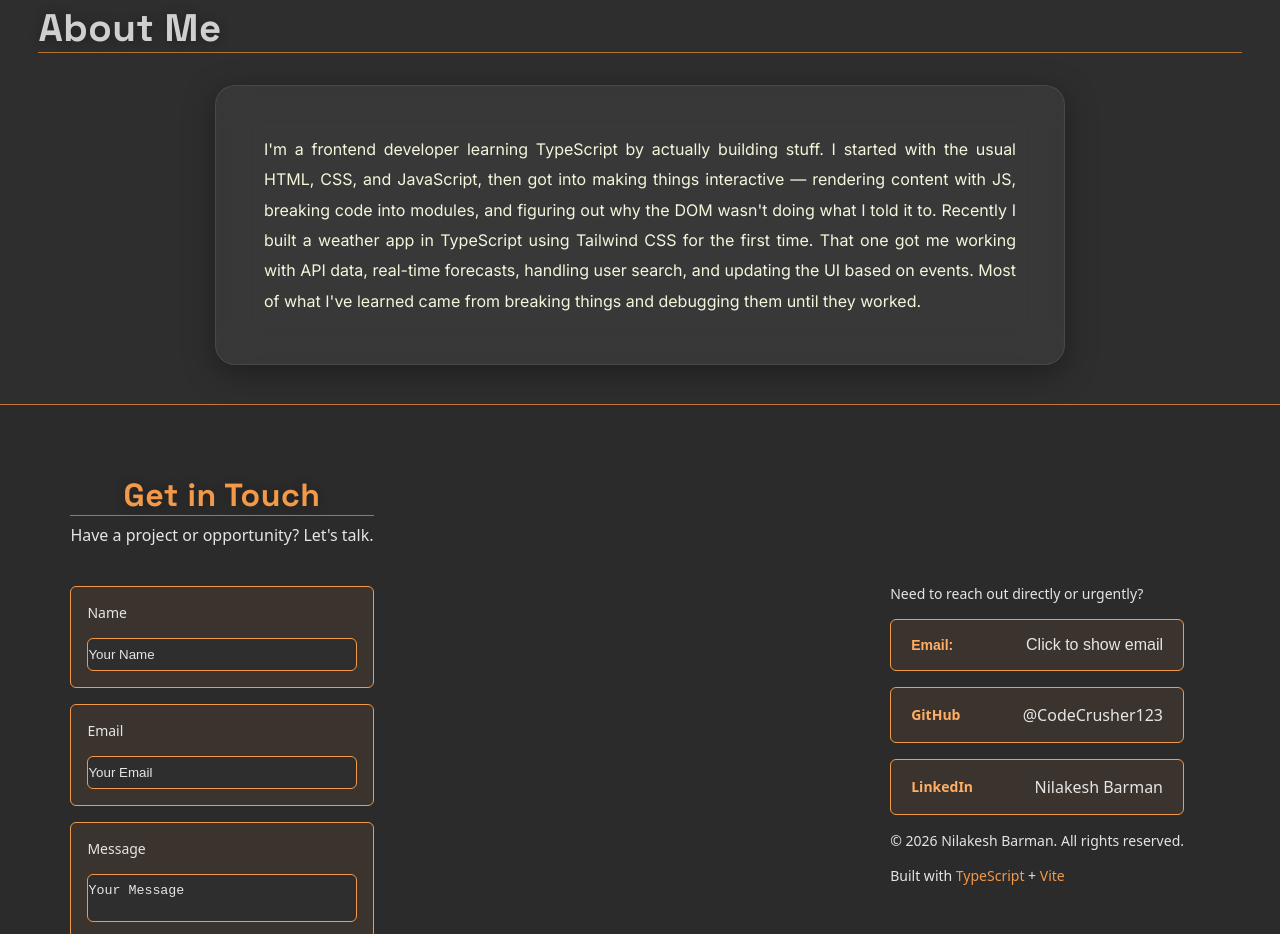
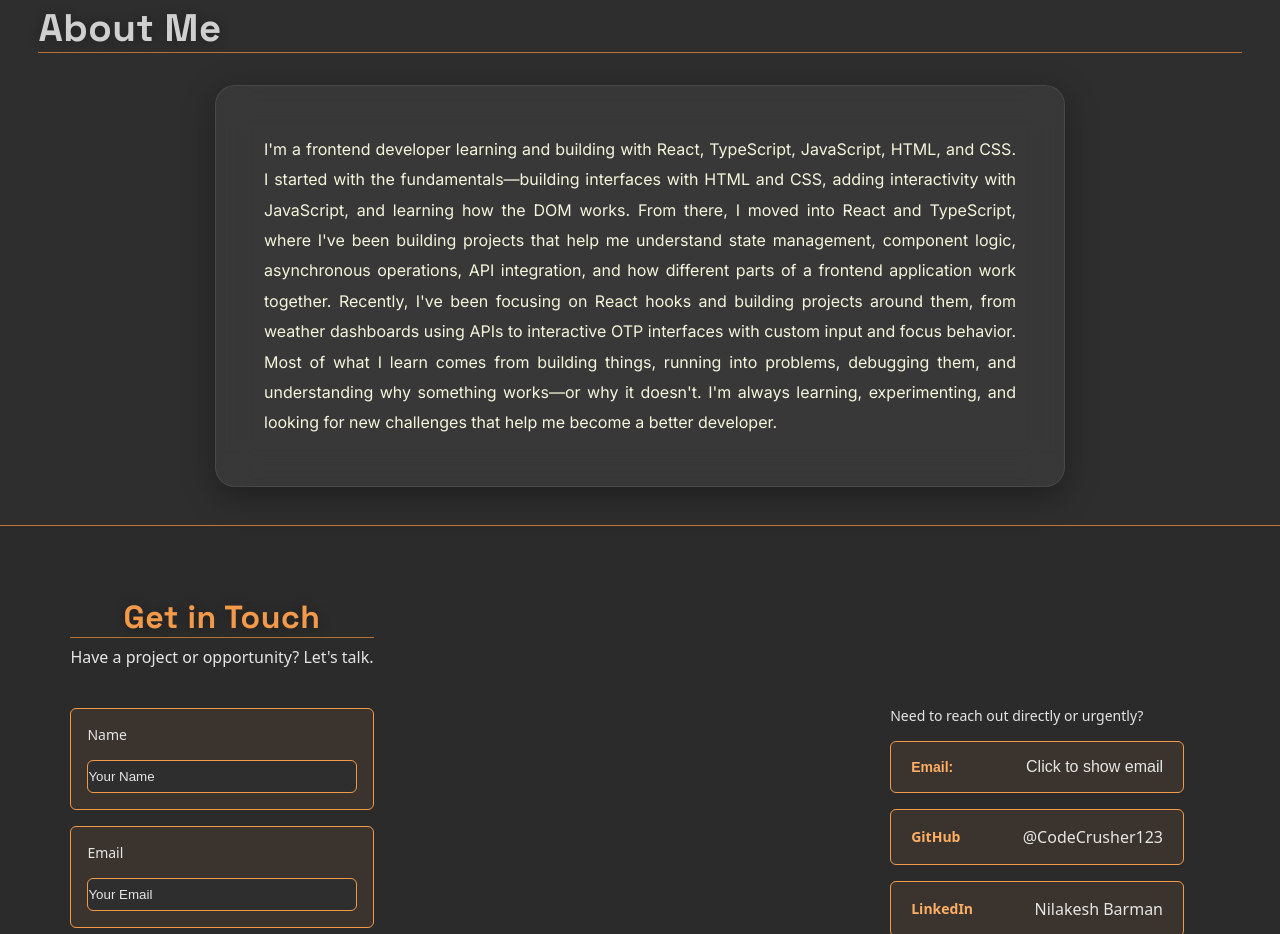
Before and after one commit to CodeCrusher123/portfolio-site, a website built with Vite: page index.html in a window 1280 px wide. Shown: the part 2429-3363 px from the top of the page. Built offline with nearby package versions, Linux system fonts and the light colour scheme.

Commit message:
Updating Portfolio About Me section

```diff
--- a/index.html
+++ b/index.html
@@ -66,13 +66,16 @@
       <div class="about-card">
 
         <p>
-          I'm a frontend developer learning TypeScript by actually building stuff.
-          I started with the usual HTML, CSS, and JavaScript, then got into making things interactive
-          — rendering content with JS, breaking code into modules, and figuring out why the DOM wasn't
-          doing what I told it to.
-          Recently I built a weather app in TypeScript using Tailwind CSS for the first time. That one got
-          me working with API data, real-time forecasts, handling user search, and updating the UI
-          based on events. Most of what I've learned came from breaking things and debugging them until they worked.
+          I'm a frontend developer learning and building with React, TypeScript, JavaScript, HTML, and CSS.
+          I started with the fundamentals—building interfaces with HTML and CSS, adding interactivity with JavaScript,
+          and learning how the DOM works. From there, I moved into React and TypeScript, where I've been building projects
+          that help me understand state management, component logic, asynchronous operations, API integration, and how
+          different parts of a frontend application work together.
+          Recently, I've been focusing on React hooks and building projects around them, from weather dashboards using APIs
+          to interactive OTP interfaces with custom input and focus behavior. Most of what I learn comes from building things,
+          running into problems, debugging them, and understanding why something works—or why it doesn't.
+          I'm always learning, experimenting, and looking for new challenges that help me become a better developer.
+
         </p>
 
       </div>
```
